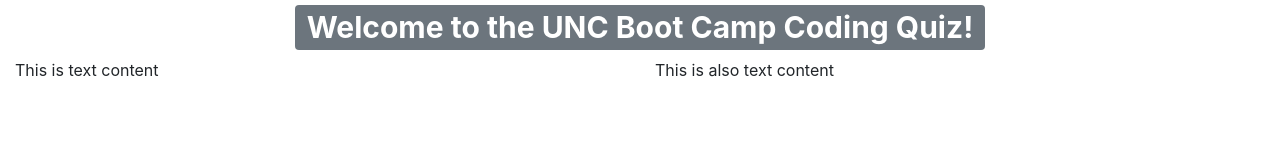
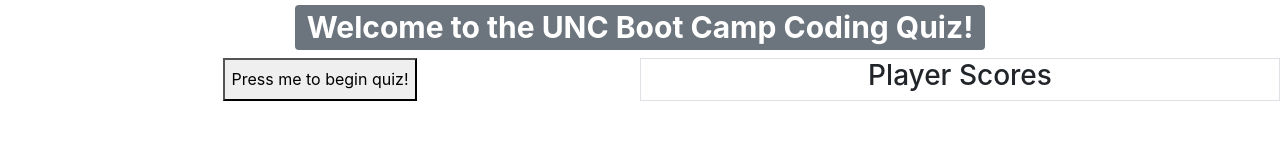
Before and after one commit to pdnarmi/HomeworkFour, a plain HTML site: page index.html in a window 1280 px wide. Drawn offline with nearby package versions, Linux system fonts and the light colour scheme.

Commit message:
changing plan of attack

```diff
--- a/index.html
+++ b/index.html
@@ -14,11 +14,16 @@
     </div>
     <div id="gameContainer" class="container-fluid">
         <div class = "row">
-            <div class = "col-6">
-                <p>This is text content</p>
+            <div class = "col-6 d-flex justify-content-center">
+                <button>Press me to begin quiz!</button>
             </div>
-            <div class = "col-6">
-                <p>This is also text content</p>
+            <div class = "col-6 d-flex justify-content-center border">
+                <header>
+                    <h3>Player Scores</h3>
+                </header>
+                <div class = "row-fluid">
+
+                </div>
             </div>
         </div>
     </div>
```
Also changed, not shown: javascript.js (added).
